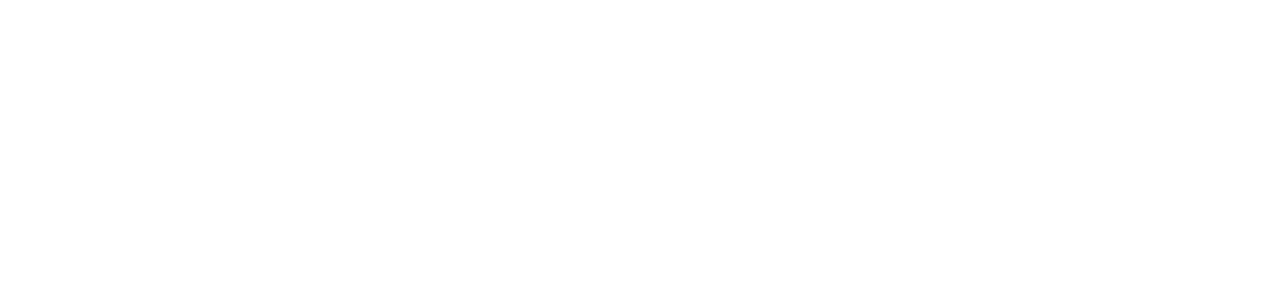
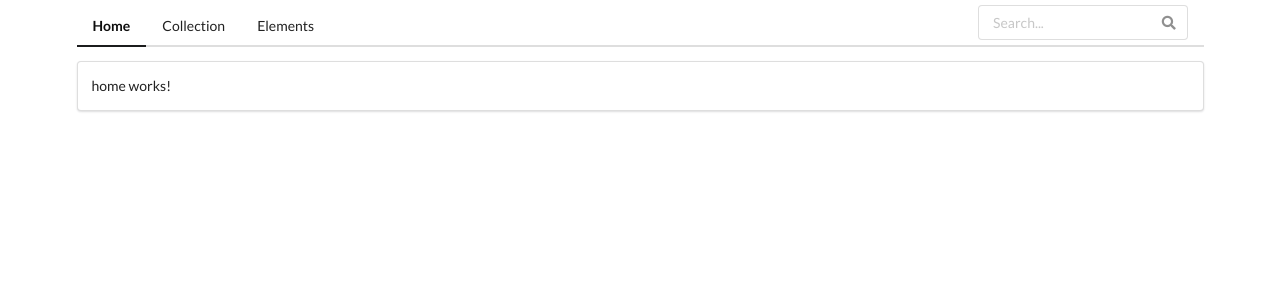
Before and after one commit to DaniyalKT/composs, an Angular app: page /home in a window 1280 px wide. Before the commit this address led to /. Shown: the top 300 px of the page. Built offline with nearby package versions, Linux system fonts and the light colour scheme.

Commit message:
update project

```diff
--- a/package.json
+++ b/package.json
@@ -19,6 +19,7 @@
     "@angular/platform-browser-dynamic": "^15.0.0",
     "@angular/router": "^15.0.0",
     "rxjs": "~7.5.0",
+    "semantic-ui-css": "^2.5.0",
     "tslib": "^2.3.0",
     "zone.js": "~0.12.0"
   },
--- a/src/app/app-routing.module.ts
+++ b/src/app/app-routing.module.ts
@@ -1,7 +1,14 @@
 import { NgModule } from '@angular/core';
 import { RouterModule, Routes } from '@angular/router';
+import { HomeComponent } from './home/home.component';
+import { NotFoundComponent } from './not-found/not-found.component';
 
-const routes: Routes = [];
+const routes: Routes = [
+  {path: '' ,  redirectTo: 'home', pathMatch:'full'},
+  {path: 'home' ,  component: HomeComponent},
+  {path:'not-found', component: NotFoundComponent},
+  {path:'**', redirectTo: 'not-found'}
+];
 
 @NgModule({
   imports: [RouterModule.forRoot(routes)],
--- a/src/app/app.component.html
+++ b/src/app/app.component.html
@@ -1,2 +1,19 @@
+<div class="ui container">
+    <div class="ui secondary pointing menu">
+        <a class=" item" routerLinkActive="active" routerLink="/home">Home</a>
+        <a class=" item" routerLinkActive="active" routerLink="/collection">Collection</a>
+        <a class="item" routerLinkActive="active" routerLink="/elements">Elements</a>
+        <div class="right menu">
+            <div class="item">
+              <div class="ui icon input">
+                <input type="text" placeholder="Search...">
+                <i class="search link icon"></i>
+              </div>
+            </div>
+        </div>
+    </div>
 
-<router-outlet></router-outlet>
+    <div class="ui segment">
+        <router-outlet></router-outlet>
+    </div>
+</div>
--- /dev/null
+++ b/src/app/home/home.component.html
@@ -0,0 +1 @@
+<p>home works!</p>
--- /dev/null
+++ b/src/app/not-found/not-found.component.html
@@ -0,0 +1 @@
+<p>not-found works!</p>
--- a/src/styles.css
+++ b/src/styles.css
@@ -1 +1,2 @@
 /* You can add global styles to this file, and also import other style files */
+@import 'semantic-ui-css/semantic.css'
```
Also changed, not shown: src/app/app.module.ts (+6 -2 lines), src/app/home/home.component.ts (added, +10 -0 lines), src/app/not-found/not-found.component.ts (added, +10 -0 lines), src/app/home/home.component.css (added), src/app/not-found/not-found.component.css (added), 1 other file (tests, documents, lock files or other folders).
